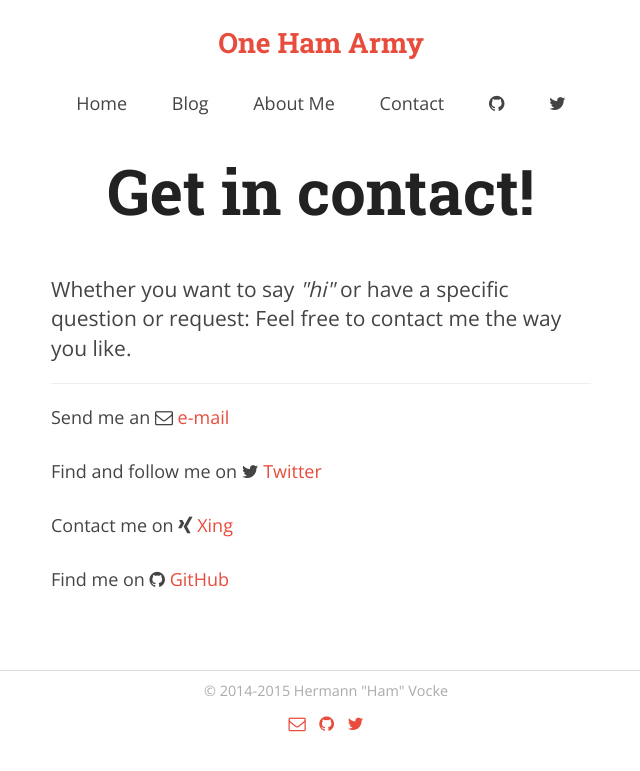
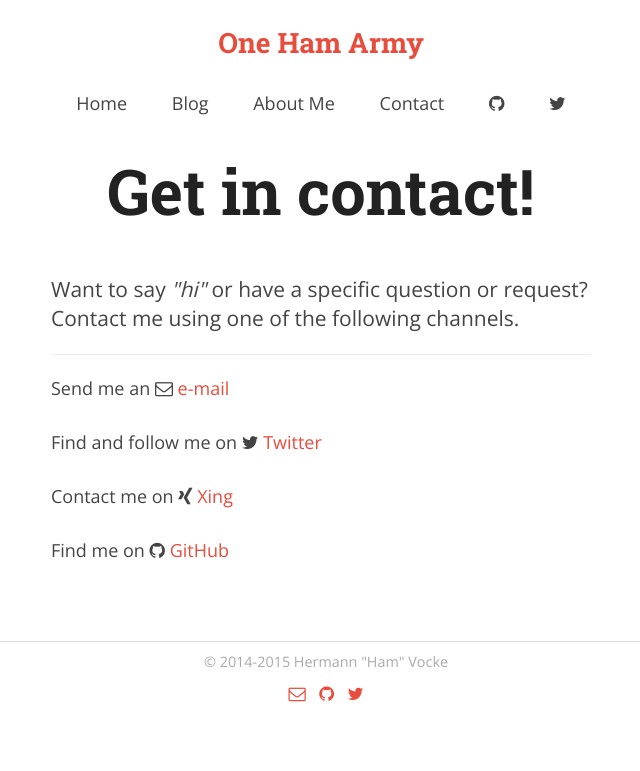
Before and after one commit to hamvocke/hamvocke.github.io, a Jekyll site: the page built from contact/index.html, in a window 1280 px wide. Shown: the top 771 px of the page, without its empty margins (319-959 px from the left). Built offline with Jekyll 4.4.1, drawn with Linux system fonts in a browser that asks for light colours; nearby versions of some CDN libraries; Markdown is read by kramdown in place of the engine named in the settings.

Commit message:
changed contact page text

```diff
--- a/contact/index.html
+++ b/contact/index.html
@@ -5,7 +5,7 @@ title: One Ham Army – Contact
 
 <div id="contact">
   <h1 class="title">Get in contact!</h1>
-  <p class="lead">Whether you want to say <i>"hi"</i> or have a specific question or request: Feel free to contact me the way you like.</p>
+  <p class="lead">Want to say <i>"hi"</i> or have a specific question or request? Contact me using one of the following channels.</p>
 
   <hr>
 
```
